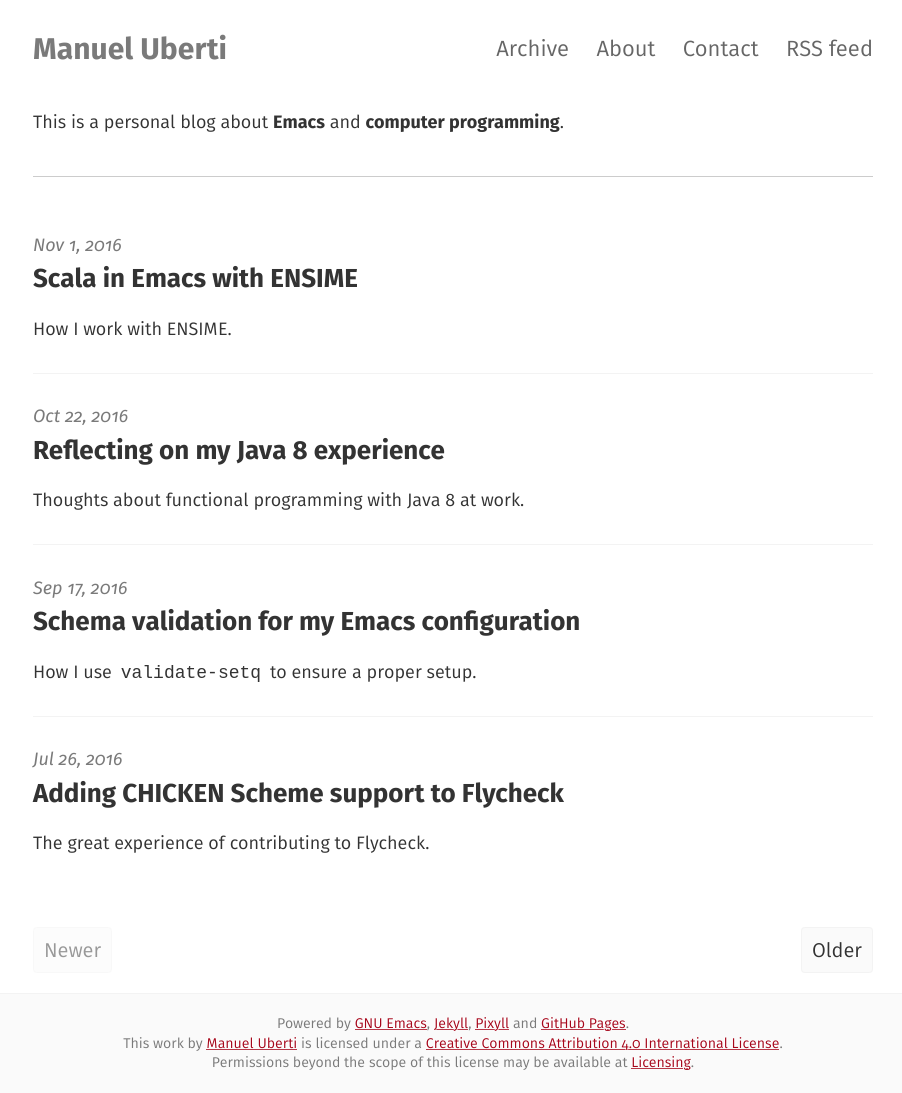
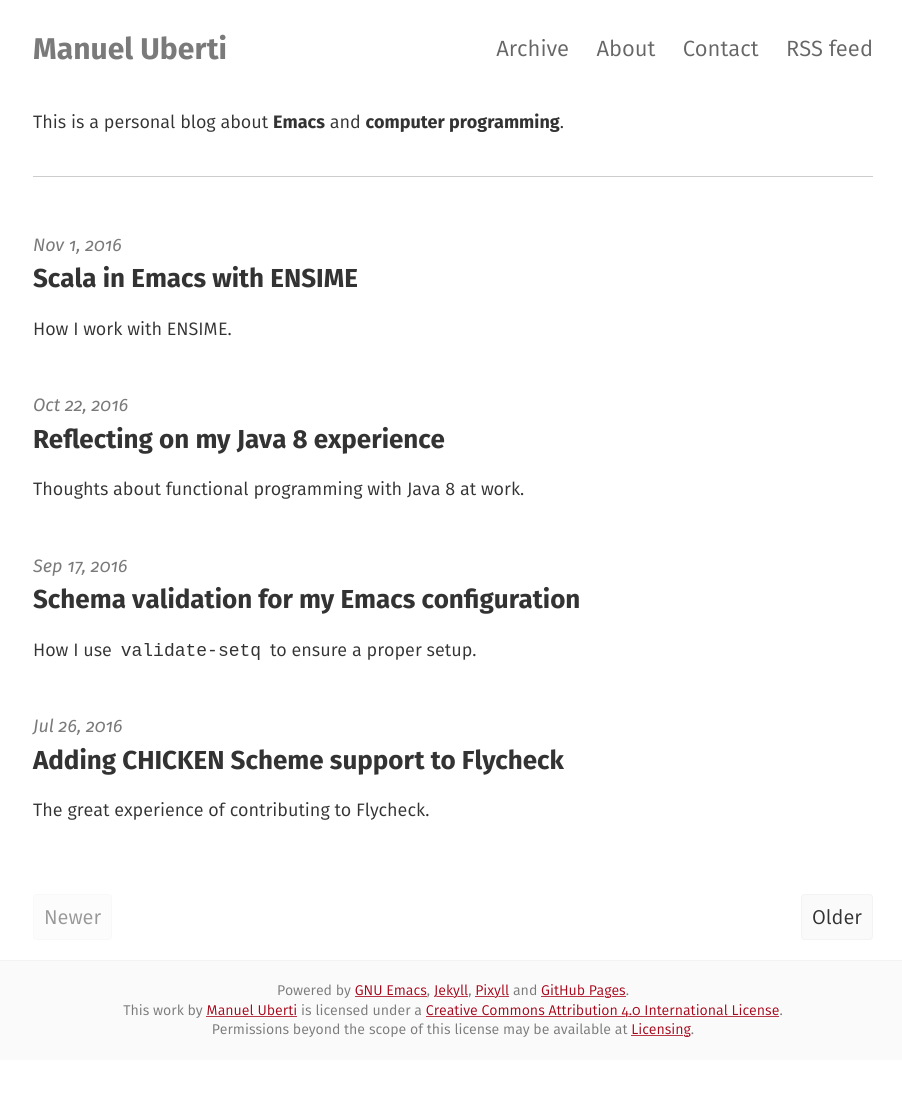
Before and after one commit to manuel-uberti/manuel-uberti.github.io, a Jekyll site: the page built from index.html, in a window 1280 px wide. Shown: the whole page, without its empty margins (187-1089 px from the left). Built offline with Jekyll 4.4.1, drawn with Linux system fonts in a browser that asks for light colours; some web fonts are replaced; the list of posts is cut into pages by our own code; after the commit the page ends 1060 px from its top, so only the background shows below that.

Commit message:
Reduce bottom margin and remove border

```diff
--- a/_sass/_posts.scss
+++ b/_sass/_posts.scss
@@ -1,11 +1,10 @@
-
 .posts {
   margin: 0;
 }
 
 .posts .post {
-  margin-bottom: 0.75em;
-  border-bottom: thin solid #f3f3f3;
+  margin-bottom: 0.25em;
+  //border-bottom: thin solid #f3f3f3;
 }
 
 .posts .post:last-child {
```
